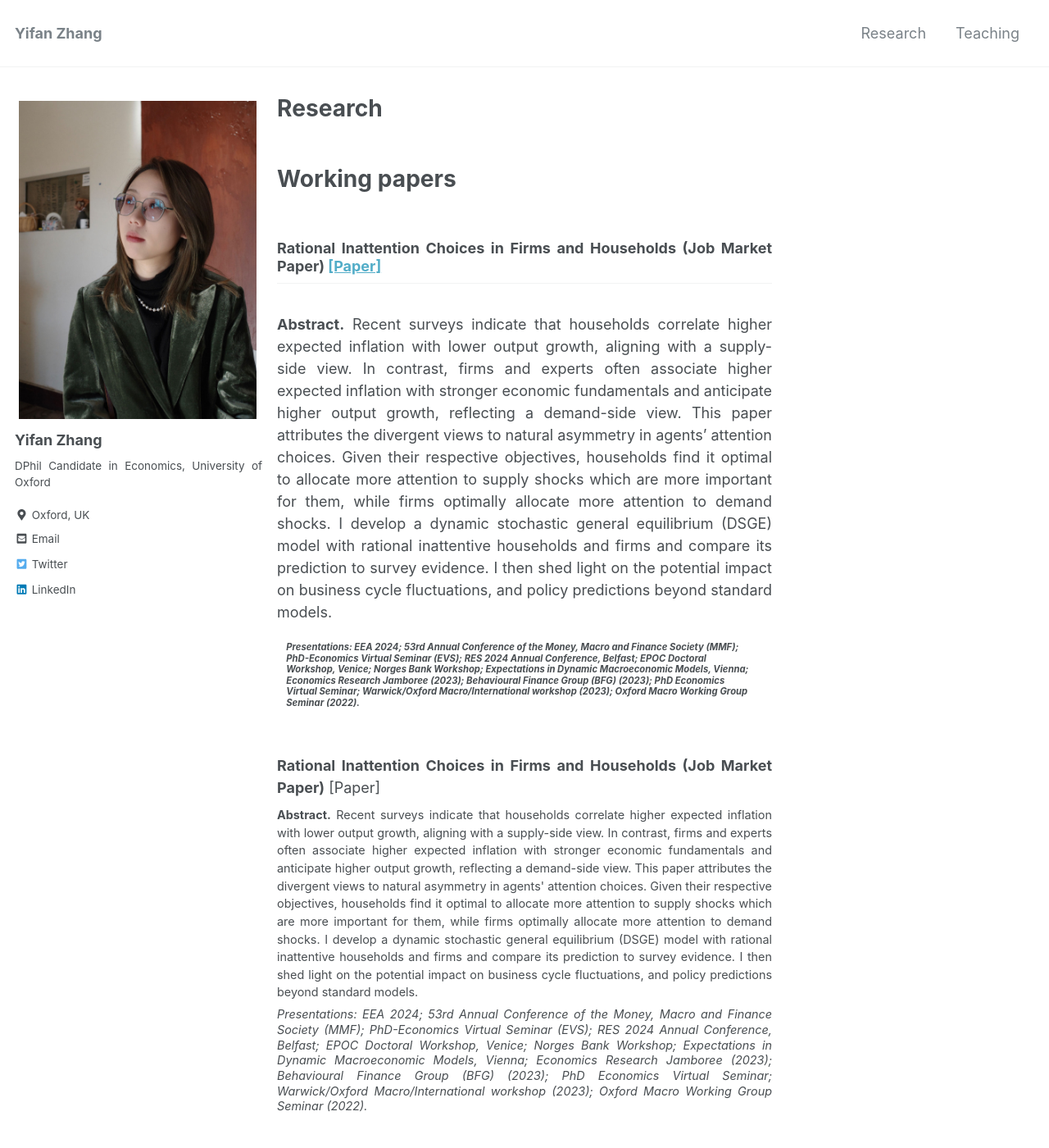
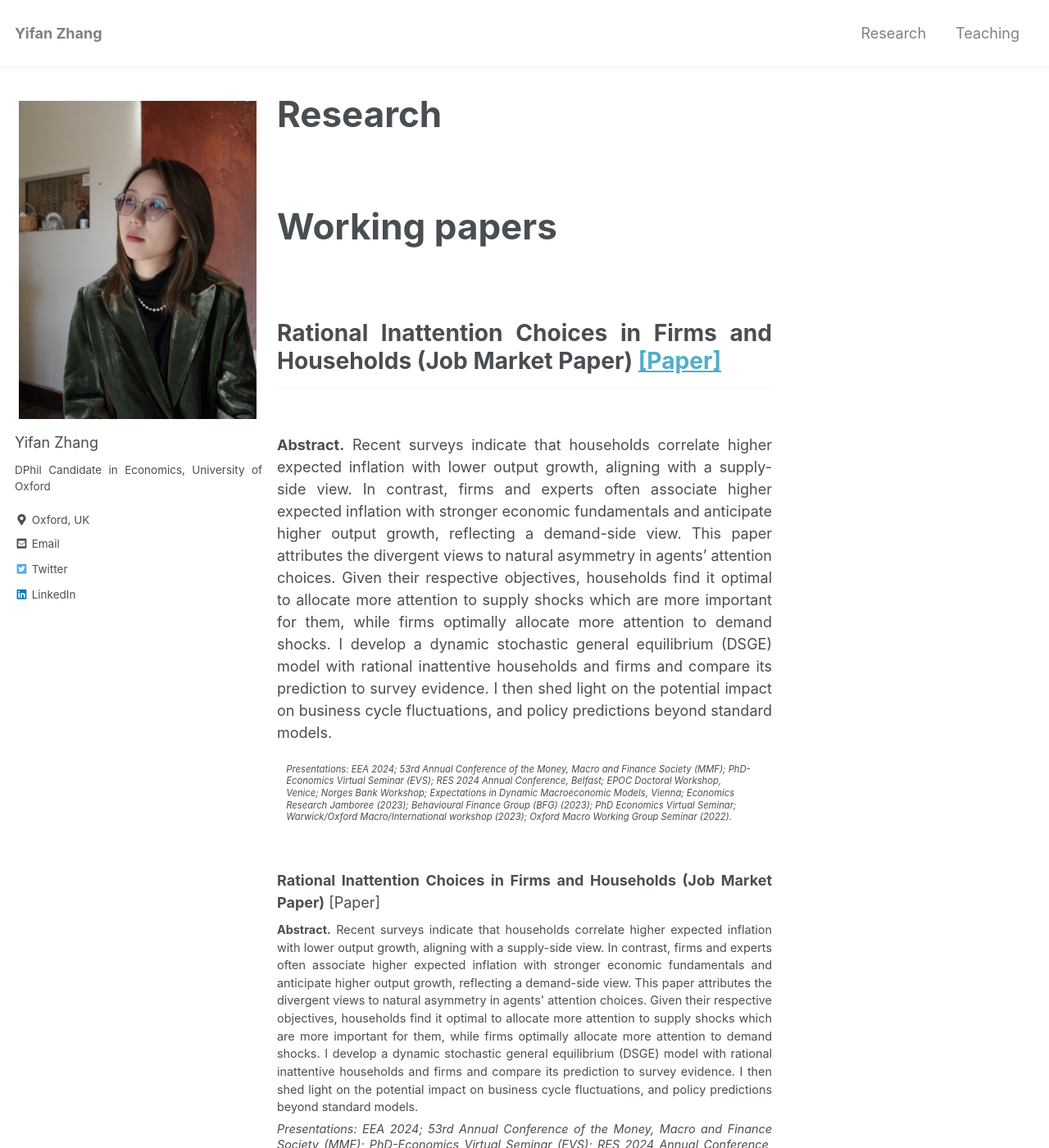
Before and after one commit to yifan-zhang-in/yifan-zhang-in.github.io, a Jekyll site: the page built from _pages/2_research.md, in a window 1280 px wide and 1400 px high. Shown: the whole window at 82% size. Built offline with Jekyll 4.4.1, drawn with Linux system fonts in a browser that asks for light colours; nearby versions of some CDN libraries.

Commit message:
Update _base.scss

```diff
--- a/_sass/minimal-mistakes/_base.scss
+++ b/_sass/minimal-mistakes/_base.scss
@@ -13,7 +13,7 @@ body {
   padding: 0;
   color: $text-color;
   font-family: $global-font-family;
-  font-size: type-size-7;
+  font-size: type-size-6;
   line-height: 1.5;
 
   &.overflow--hidden {
@@ -36,17 +36,21 @@ h6 {
 
 h1 {
   margin-top: 0;
-  font-size: $type-size-3;
+  font-size: $type-size-1;
   margin-bottom: 2em;
 }
 
 h2 {
-  font-size: $type-size-5;
+  font-size: $type-size-3;
   margin-bottom: 2em;
 }
 
 h3 {
   font-size: $type-size-6;
+  line-height: 1.5;
+  margin-bottom: 2em;
+  line-height: 1.5;
+  font-weight: normal; /* Removes bold styling */
 }
 
 h4 {
@@ -55,6 +59,8 @@ h4 {
   padding-left: 1em;
   padding-right: 1em;
   font-style: italic;
+  line-height: 1.3;
+  font-weight: normal; /* Removes bold styling */
 }
 
 h5 {
```
